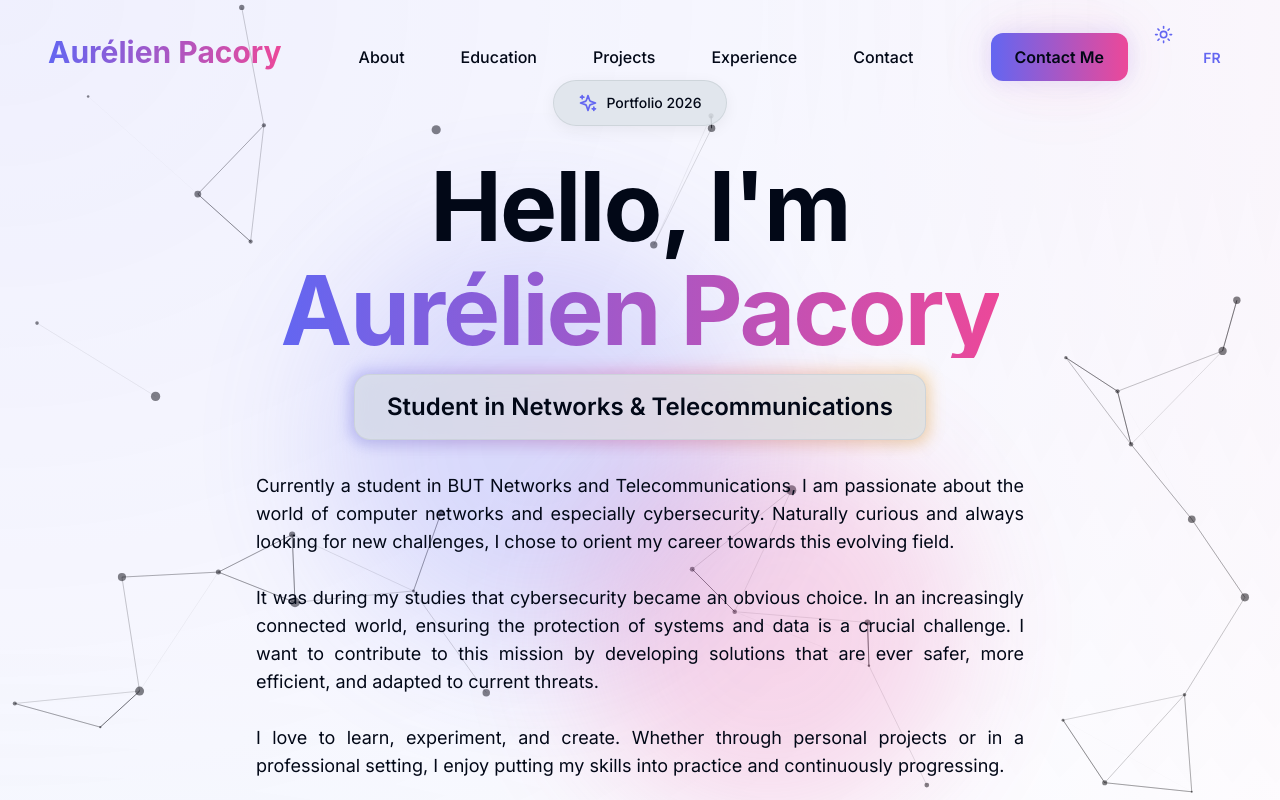
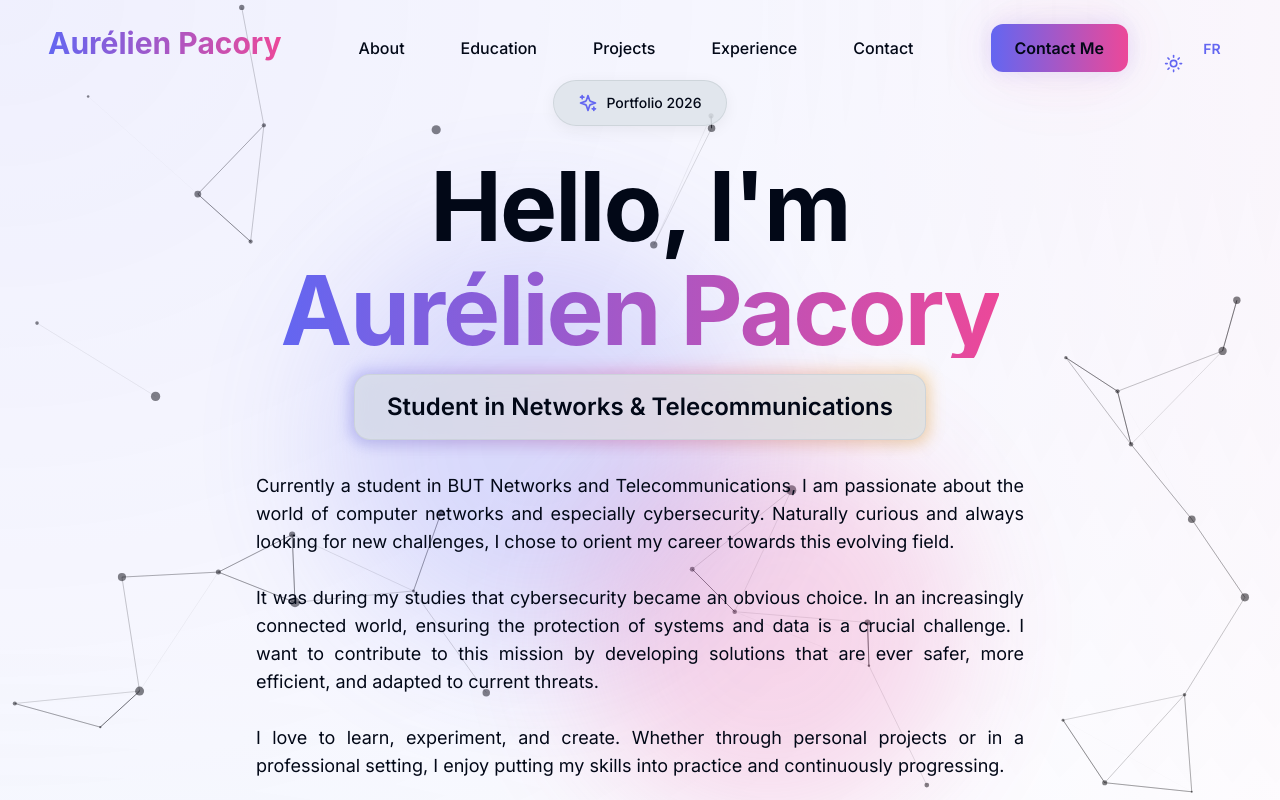
Before and after one commit to AurelienPACORY/AurelienPACORY.github.io, a React (Vite) app: page / in a window 1280 px wide. Both pictures are taken after a click on the button "Toggle theme". Shown: the top 800 px of the page. Built offline with nearby package versions, Linux system fonts and the light colour scheme; a web font is replaced by a local one.

Commit message:
Fix: Transition fluide et sans saut du bouton de thème

```diff
--- a/src/components/ui/ThemeSwitcher.tsx
+++ b/src/components/ui/ThemeSwitcher.tsx
@@ -1,6 +1,6 @@
 import { useTheme } from 'next-themes';
 import { Button } from './Button';
-import { Moon, Sun } from 'lucide-react'; // Re-import icons
+import { Moon, Sun } from 'lucide-react';
 
 export function ThemeSwitcher() {
   const { theme, setTheme } = useTheme();
@@ -10,10 +10,14 @@ export function ThemeSwitcher() {
       variant="ghost"
       size="icon"
       onClick={() => setTheme(theme === 'light' ? 'dark' : 'light')}
+      aria-label="Toggle theme"
     >
-      {/* Both icons are present, but only one is visible via scaling */}
-      <Sun className="h-[1.2rem] w-[1.2rem] rotate-0 scale-100 transition-all dark:-rotate-90 dark:scale-0" />
-      <Moon className="h-[1.2rem] w-[1.2rem] rotate-90 scale-0 transition-all dark:rotate-0 dark:scale-100" />
+      <Sun className="absolute h-[1.2rem] w-[1.2rem] transition-all duration-300
+                      scale-100 rotate-0 opacity-100 pointer-events-auto
+                      dark:scale-0 dark:-rotate-90 dark:opacity-0 dark:pointer-events-none" />
+      <Moon className="absolute h-[1.2rem] w-[1.2rem] transition-all duration-300
+                      scale-0 rotate-90 opacity-0 pointer-events-none
+                      dark:scale-100 dark:rotate-0 dark:opacity-100 dark:pointer-events-auto" />
       <span className="sr-only">Toggle theme</span>
     </Button>
   );
```
